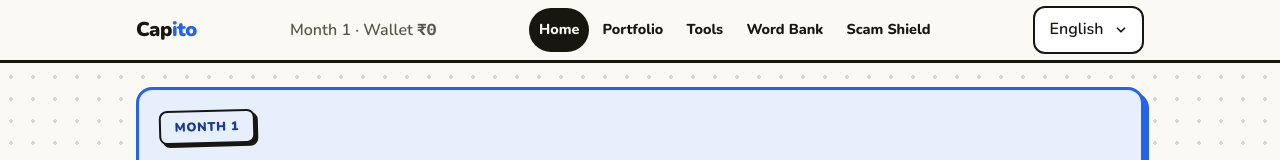
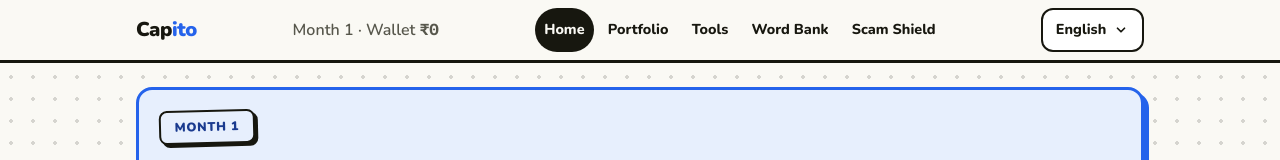
Before and after one commit to amey-op/capito, a React (Vite) app: page / in a window 1280 px wide. Shown: the top 160 px of the page. Built offline with nearby package versions, Linux system fonts and the light colour scheme.

Commit message:
style(i18n): Indic font fallbacks, wrapping and switcher styles

```diff
--- a/src/styles/theme.css
+++ b/src/styles/theme.css
@@ -41,7 +41,8 @@
 
   --font-sans: 'Nunito', 'Segoe UI', system-ui, sans-serif;
   --font-mono: 'IBM Plex Mono', ui-monospace, 'Cascadia Mono', monospace;
-  --font-indic: 'Noto Sans Devanagari', 'Noto Sans Telugu', var(--font-sans);
+  --font-indic: 'Noto Sans Devanagari', 'Noto Sans Telugu', 'Nirmala UI', 'Mangal', 'Gautami',
+    var(--font-sans);
 }
 
 *,
@@ -116,6 +117,28 @@ h3 {
 :lang(te) :is(h1, h2, h3, h4),
 .indic :is(h1, h2, h3, h4) {
   line-height: 1.35;
+}
+/* Long Telugu and Hindi words wrap instead of pushing the page sideways. */
+:lang(hi) :is(h1, h2, h3, p, li, dd, label, button),
+:lang(te) :is(h1, h2, h3, p, li, dd, label, button) {
+  overflow-wrap: anywhere;
+}
+
+/* Language switcher in the header, and the draft-translation note under it. */
+.lang-switch {
+  padding: 0.4rem 2.2rem 0.4rem 0.8rem;
+  font-weight: 800;
+  font-size: 0.9rem;
+  cursor: pointer;
+}
+.app-header .container:has(> .lang-draft) {
+  min-height: 0;
+  padding-bottom: 0.4rem;
+}
+.app-header .lang-draft {
+  white-space: normal;
+  margin: 0;
+  font-size: 0.85rem;
 }
 
 /* Rupee figures: mono, tabular, no tilt */
```
